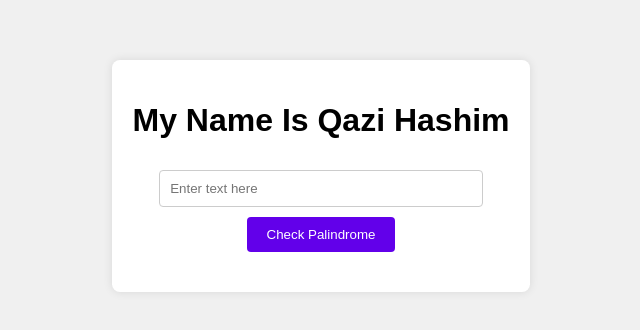
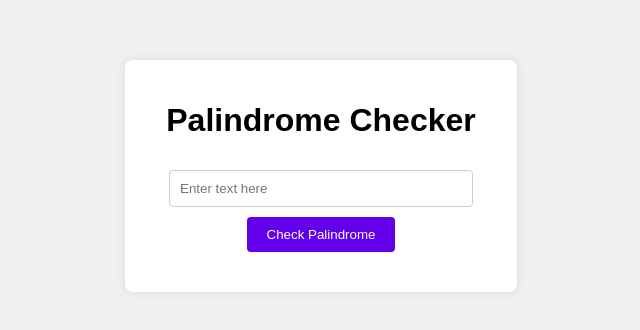
Before and after one commit to QAXI-HASHIM-ALI/palindrome-checker, a plain HTML site: page index.html in a window 1280 px wide. Shown: the part 224-554 px from the top of the page, without its empty margins (319-959 px from the left). Drawn offline with Linux system fonts and the light colour scheme.

Commit message:
Update index.html

```diff
--- a/index.html
+++ b/index.html
@@ -8,7 +8,7 @@
 </head>
 <body>
     <div class="container">
-        <h1>My Name Is Qazi Hashim</h1>
+        <h1>Palindrome Checker</h1>
         <input type="text" id="text-input" placeholder="Enter text here">
         <button id="check-btn">Check Palindrome</button>
         <p id="result"></p>
```
